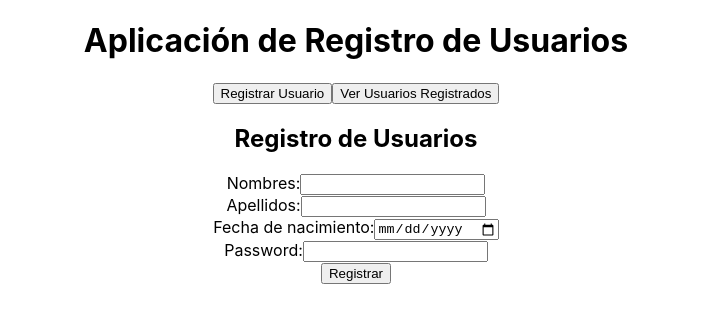
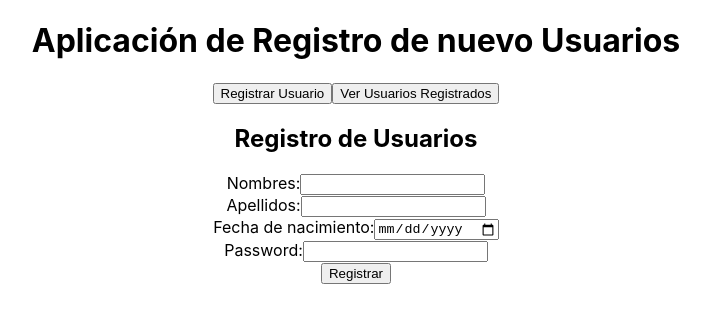
Before and after one commit to FraRiHer/parcial-frontend, a React (Create React App) app in the folder app-react/: page / in a window 1280 px wide. Shown: the top 322 px of the page, without its empty margins (284-994 px from the left). Built offline with nearby package versions, Linux system fonts and the light colour scheme.

Commit message:
Update app.js

```diff
--- a/app-react/src/App.js
+++ b/app-react/src/App.js
@@ -68,7 +68,7 @@ function App() {
 
   return (
     <div className="App">
-      <h1>Aplicación de Registro de Usuarios</h1>
+      <h1>Aplicación de Registro de nuevo Usuarios</h1>
       <div>
         <button onClick={() => setShowRegister(true)}>Registrar Usuario</button>
         <button onClick={fetchUsers}>Ver Usuarios Registrados</button>
```
